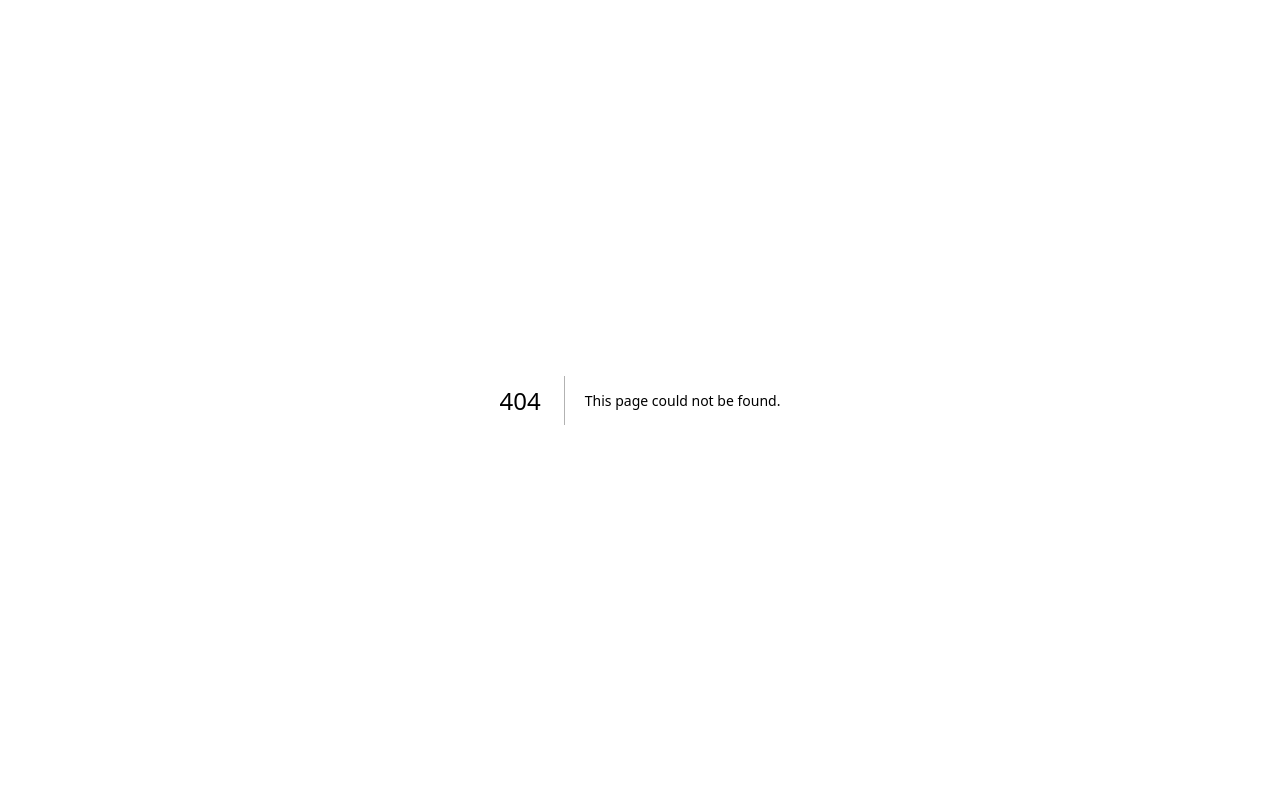
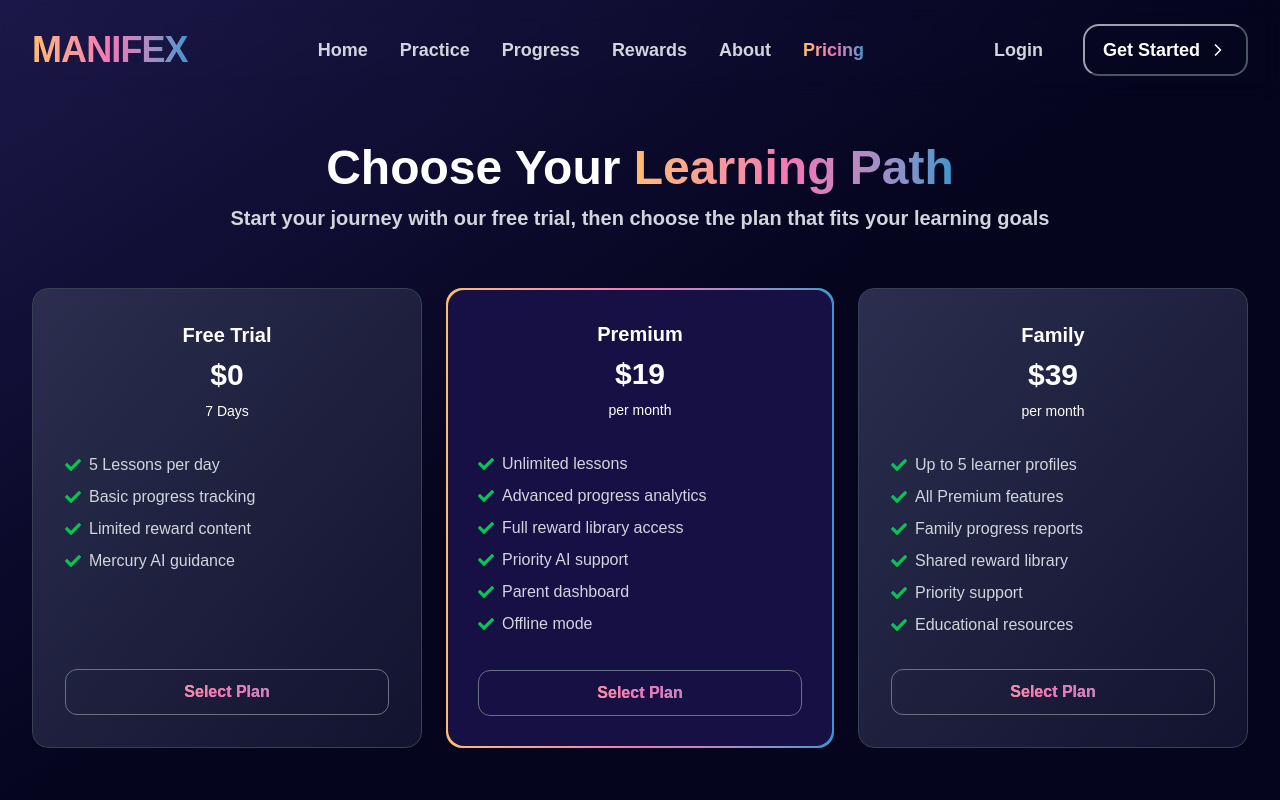
Before and after one commit to Betopia24/antoniotorre773_Web_For_Jobair, a Next.js app: page /pricing in a window 1280 px wide. Before the commit this address had no page. Shown: the top 800 px of the page. Built offline with nearby package versions, Linux system fonts and the light colour scheme.

Commit message:
UI: Pricing Modification

```diff
--- /dev/null
+++ b/app/(root)/pricing/page.tsx
@@ -0,0 +1,238 @@
+"use client";
+import Heading from "@/components/shared/Heading";
+import { plans } from "@/lib/constants";
+import Link from "next/link";
+import React, { useState } from "react";
+import { FaCheck } from "react-icons/fa";
+import { FaCircleCheck } from "react-icons/fa6";
+
+export default function Page() {
+  const [step, setStep] = useState<
+    "pricing" | "confirm" | "billing" | "success"
+  >("pricing");
+  const [selectedPlan, setSelectedPlan] = useState<(typeof plans)[0] | null>(
+    null
+  );
+  const [billingInfo, setBillingInfo] = useState({
+    cardNumber: "",
+    expiry: "",
+    cvc: "",
+  });
+  const [isPaying, setIsPaying] = useState(false);
+
+  const handleSelectPlan = (plan: (typeof plans)[0]) => {
+    setSelectedPlan(plan);
+    setStep("confirm");
+  };
+
+  const handleNextConfirm = () => {
+    setStep("billing");
+  };
+
+  const handlePayNow = async () => {
+    setIsPaying(true);
+    // Mock API call
+    await new Promise((res) => setTimeout(res, 1500));
+    setIsPaying(false);
+    setStep("success");
+  };
+
+  return (
+    <div className="pt-32 sm:pt-36 py-20 bg-gradient-to-br from-brand-dark via-brand-darker to-brand-darker text-white min-h-screen flex items-center justify-center">
+      <div className="app-container flex flex-col items-center gap-12">
+        {/* Step 1: Pricing */}
+        {step === "pricing" && (
+          <>
+            <Heading
+              heading="Choose Your Learning Path"
+              subheading="Start your journey with our free trial, then choose the plan that fits your learning goals"
+              specialText="Learning Path"
+              align="center"
+            />
+            <div className="mt-2 flex flex-col md:flex-row gap-6 w-full justify-center">
+              {plans.map((plan, idx) => (
+                <div
+                  key={idx}
+                  className={`flex-1 p-8 rounded-2xl flex flex-col justify-between cursor-pointer ${
+                    plan.highlight
+                      ? "relative z-0"
+                      : "bg-gradient-to-br from-[#2B2E4E] to-[#12132F] border border-gray-700"
+                  }`}
+                  onClick={() => handleSelectPlan(plan)}
+                >
+                  {plan.highlight && (
+                    <div className="absolute inset-0 rounded-2xl p-[2px] bg-gradient-to-r from-gradient-from via-gradient-via to-gradient-to z-[-1]">
+                      <div className="bg-[#171045] rounded-2xl h-full w-full"></div>
+                    </div>
+                  )}
+
+                  <div className="flex flex-col gap-4 relative z-10">
+                    <div className="w-full flex items-center flex-col gap-2">
+                      <h3 className="text-xl font-semibold">{plan.title}</h3>
+                      <p className="text-3xl font-bold">{plan.price}</p>
+                      <span className="text-sm font-normal">
+                        {plan.duration}
+                      </span>
+                    </div>
+                    <ul className="flex flex-col gap-2 mt-4">
+                      {plan.features.map((feature, i) => (
+                        <li
+                          key={i}
+                          className="flex items-center gap-2 text-gray-300"
+                        >
+                          <FaCheck className="text-green-500" />
+                          {feature}
+                        </li>
+                      ))}
+                    </ul>
+                  </div>
+
+                  <button className="inline-block mt-8 py-2.5 px-4 w-full rounded-xl font-semibold border border-gray-500 text-gradient hover:opacity-90 transition">
+                    <h1 className="text-gradient">Select Plan</h1>
+                  </button>
+                </div>
+              ))}
+            </div>
+          </>
+        )}
+
+        {/* Step 2: Confirm Plan */}
+        {step === "confirm" && selectedPlan && (
+          <div className="w-full flex flex-col lg:flex-row gap-8 items-start">
+            {/* Selected Plan Card */}
+            <div className="flex-1 p-6 rounded-xl border-[2px] border-gradient-to-br from-purple-500 via-pink-500 to-blue-500">
+              <h3 className="text-xl font-semibold mb-2">
+                {selectedPlan.title}
+              </h3>
+              <p className="text-3xl font-bold mb-1">{selectedPlan.price}</p>
+              <span className="text-gray-300 text-sm mb-4">
+                {selectedPlan.duration}
+              </span>
+              <ul className="flex flex-col gap-2">
+                {selectedPlan.features.map((f, i) => (
+                  <li key={i} className="flex items-center gap-2 text-gray-200">
+                    <FaCheck className="text-green-500" /> {f}
+                  </li>
+                ))}
+              </ul>
+            </div>
+
+            {/* Plan Summary */}
+            <div className="flex-1 bg-[#1f1f36] rounded-xl p-6 flex flex-col gap-4">
+              <h3 className="text-xl font-semibold mb-4">Plan Summary</h3>
+              <div className="flex justify-between text-gray-300">
+                <span>Plan Selected</span>
+                <span>{selectedPlan.title}</span>
+              </div>
+              <div className="flex justify-between text-gray-300">
+                <span>Billing Frequency</span>
+                <span>Monthly</span>
+              </div>
+              <div className="flex justify-between text-gray-300">
+                <span>Price</span>
+                <span>{selectedPlan.price}</span>
+              </div>
+              <div className="flex justify-between text-gray-300">
+                <span>Next Payment</span>
+                <span>
+                  {new Date().toLocaleDateString("en-US", {
+                    month: "long",
+                    day: "numeric",
+                    year: "numeric",
+                  })}
+                </span>
+              </div>
+              <div className="flex justify-between font-semibold text-white text-lg mt-2">
+                <span>Total</span>
+                <span>{selectedPlan.price}</span>
+              </div>
+
+              {/* Buttons */}
+              <button
+                className="mt-4 py-2.5 w-full rounded-xl bg-gradient-to-r from-purple-500 via-pink-500 to-blue-500 font-semibold hover:opacity-90 transition"
+                onClick={handleNextConfirm}
+              >
+                Next
+              </button>
+              <button
+                className="mt-2 py-2.5 w-full rounded-xl border border-gray-500 text-gray-200 hover:opacity-90 transition"
+                onClick={() => setStep("pricing")}
+              >
+                Go Back
+              </button>
+            </div>
+          </div>
+        )}
+
+        {/* Step 3: Billing */}
+        {step === "billing" && selectedPlan && (
+          <div className="w-full max-w-2xl flex flex-col gap-6 bg-[#232339] p-8 rounded-2xl">
+            <h2 className="text-2xl font-semibold text-center mb-4">
+              Billing Information
+            </h2>
+            <input
+              type="text"
+              placeholder="Card Number"
+              className="w-full p-3 rounded-xl bg-[#1a1a2a] border border-gray-600"
+              value={billingInfo.cardNumber}
+              onChange={(e) =>
+                setBillingInfo({ ...billingInfo, cardNumber: e.target.value })
+              }
+            />
+            <div className="flex gap-4">
+              <input
+                type="text"
+                placeholder="MM/YY"
+                className="flex-1 p-3 rounded-xl bg-[#1a1a2a] border border-gray-600"
+                value={billingInfo.expiry}
+                onChange={(e) =>
+                  setBillingInfo({ ...billingInfo, expiry: e.target.value })
+                }
+              />
+              <input
+                type="text"
+                placeholder="CVC"
+                className="flex-1 p-3 rounded-xl bg-[#1a1a2a] border border-gray-600"
+                value={billingInfo.cvc}
+                onChange={(e) =>
+                  setBillingInfo({ ...billingInfo, cvc: e.target.value })
+                }
+              />
+            </div>
+            <button
+              onClick={handlePayNow}
+              className={`mt-6 py-2.5 px-4 w-full rounded-xl font-semibold bg-gradient-to-r from-purple-500 via-pink-500 to-blue-500 hover:opacity-90 transition ${
+                isPaying ? "opacity-50 cursor-not-allowed" : ""
+              }`}
+              disabled={isPaying}
+            >
+              {isPaying ? "Processing..." : `Pay Now - ${selectedPlan.price}`}
+            </button>
+          </div>
+        )}
+
+        {/* Step 4: Success */}
+        {step === "success" && selectedPlan && (
+          <div className="w-full max-w-xl flex flex-col gap-8 bg-gradient-to-br from-[#28284A] to-[#12122A] text-white p-12 rounded-xl shadow-lg items-center justify-center text-center">
+            <div className="bg-gradient-to-r from-green-500 via-green-600 to-green-700 p-4 rounded-full">
+              <FaCircleCheck className="w-10 h-10" />
+            </div>
+            <div className="flex flex-col gap-2">
+              <h2 className="text-2xl font-semibold text-white">
+                Payment Successful!
+              </h2>
+              <p className="text-gray-300">
+                Thank you, your MANIFEX subscription is now active.
+              </p>
+            </div>
+            <Link href='/'
+              className="py-2.5 px-4 w-full rounded-xl font-semibold bg-gradient-brand hover:opacity-90 transition"
+            >
+              Go to Home
+            </Link>
+          </div>
+        )}
+      </div>
+    </div>
+  );
+}
--- a/components/landing/LearningProgress.tsx
+++ b/components/landing/LearningProgress.tsx
@@ -31,7 +31,7 @@ const ProgressBar: React.FC<ProgressBarProps> = ({
         </span>
       </div>
       <div className="w-full h-2 bg-gray-700 rounded-full overflow-hidden">
-        <div className={`h-2 ${gradient}`} style={{ width: `${percent}%` }} />
+        <div className={`h-2 rounded-full ${gradient}`} style={{ width: `${percent}%` }} />
       </div>
     </div>
   );
@@ -77,22 +77,22 @@ const LearningProgress = () => {
               <ProgressBar
                 label="Reading Comprehension"
                 value={67}
-                gradient="bg-gradient-to-r from-black via-pink-600 to-orange-500"
+                gradient="bg-gradient-to-r from-[#001925] via-[#F27CB1] to-[#FBAAB1]"
               />
               <ProgressBar
                 label="Listening Skills"
                 value={54}
-                gradient="bg-gradient-to-r from-black via-pink-600 to-orange-500"
+                gradient="bg-gradient-to-r from-[#001925] via-[#F27CB1] to-[#FBAAB1]"
               />
               <ProgressBar
                 label="Speaking Confidence"
                 value={73}
-                gradient="bg-gradient-to-r from-black via-pink-600 to-orange-500"
+                gradient="bg-gradient-to-r from-[#001925] via-[#F27CB1] to-[#FBAAB1]"
               />
               <ProgressBar
                 label="Grammar Accuracy"
                 value={82}
-                gradient="bg-gradient-to-r from-black via-pink-600 to-orange-500"
+                gradient="bg-gradient-to-r from-[#001925] via-[#F27CB1] to-[#FBAAB1]"
               />
             </div>
 
@@ -105,7 +105,7 @@ const LearningProgress = () => {
                 label="Reading Comprehension"
                 value={4}
                 max={5}
-                gradient="bg-gradient-to-r from-black via-pink-600 to-orange-500"
+                gradient="bg-gradient-to-r from-[#001925] via-[#F27CB1] to-[#FBAAB1]"
               />
             </div>
           </div>
--- a/components/landing/Pricing.tsx
+++ b/components/landing/Pricing.tsx
@@ -34,7 +34,7 @@ const Pricing = () => {
             >
               {/* Gradient border for highlighted card */}
               {plan.highlight && (
-                <div className="absolute inset-0 rounded-2xl p-[2px] bg-gradient-to-b from-pink-500 via-purple-500 to-blue-500 z-[-1]">
+                <div className="absolute inset-0 rounded-2xl p-[2px] bg-gradient-to-b from-gradient-from via-gradient-via to-gradient-to z-[-1]">
                   <div className="bg-[#171045] rounded-2xl h-full w-full"></div>
                 </div>
               )}
```
